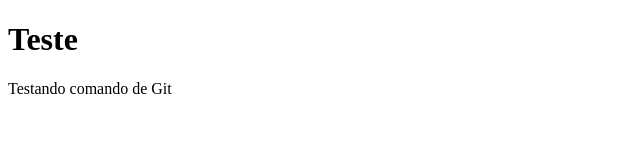
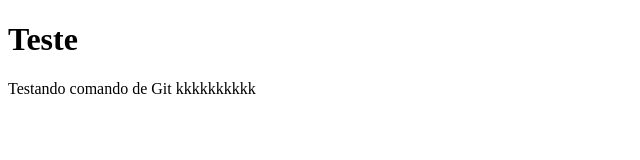
Before and after one commit to abreugus92/scm, a plain HTML site: page index.html in a window 1280 px wide. Shown: the whole page, without its empty margins (0-640 px from the left). Drawn offline with Linux system fonts and the light colour scheme.

Commit message:
Alterando index.html

```diff
--- a/index.html
+++ b/index.html
@@ -7,6 +7,6 @@
 </head>
 <body>
     <h1>Teste</h1>
-    <p>Testando comando de Git</p>
+    <p>Testando comando de Git kkkkkkkkkk</p>
     </body>
 </html>
```
